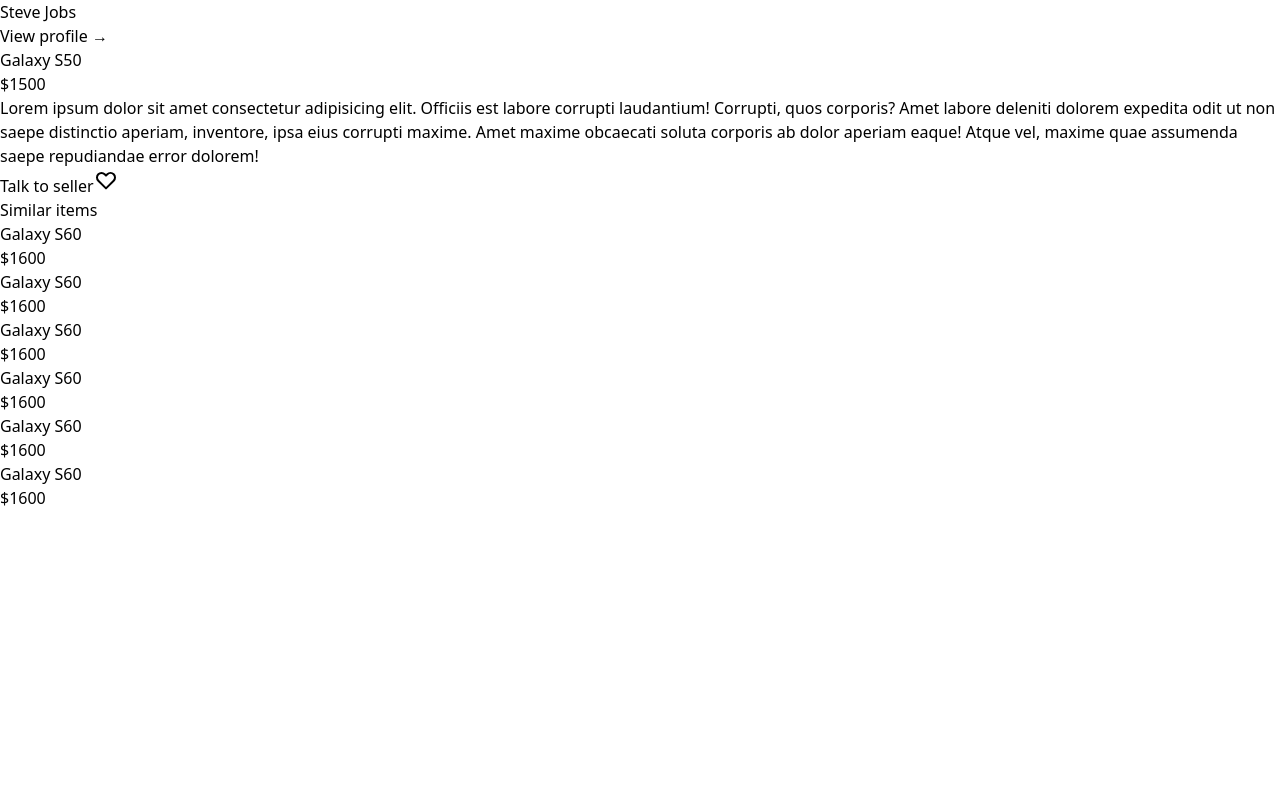
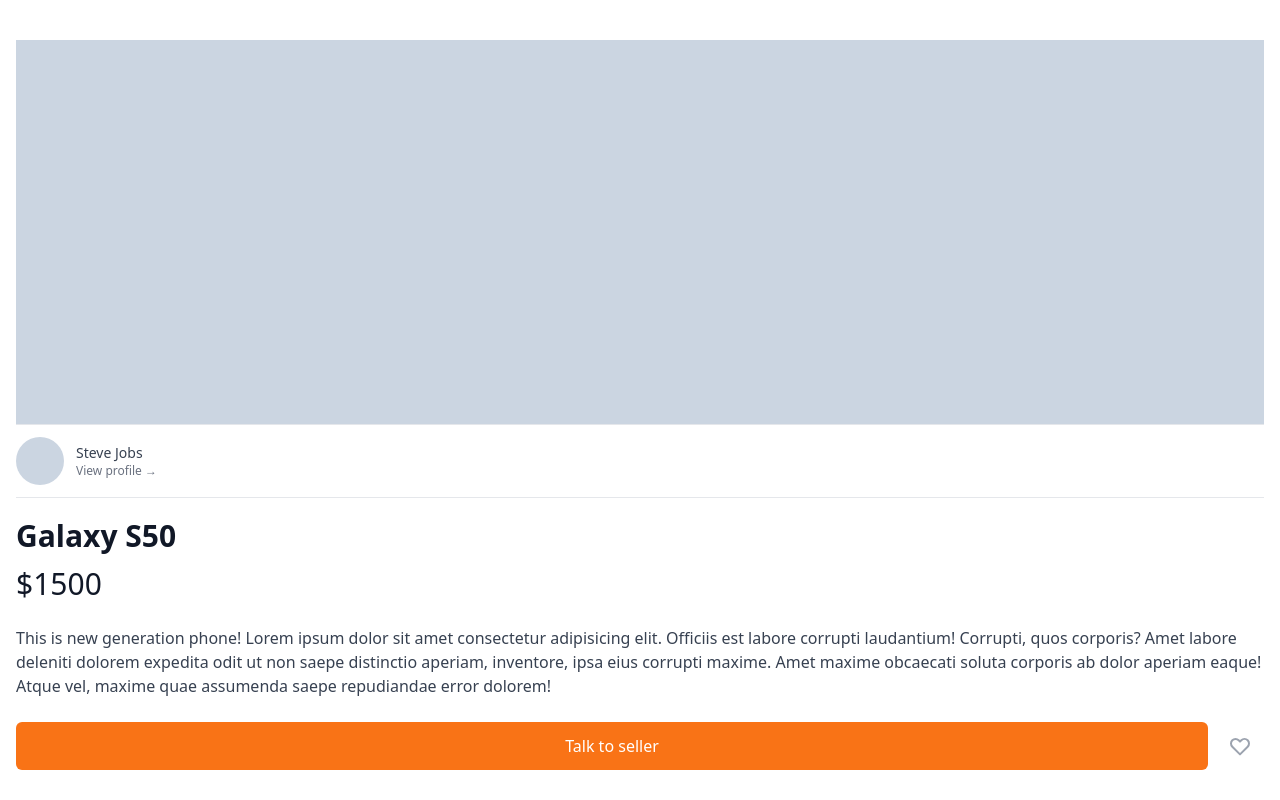
Before and after one commit to EumMericano-Study/carrot-market-clone, a Next.js app: page /items/1 in a window 1280 px wide. Shown: the top 800 px of the page. Built offline with nearby package versions, Linux system fonts and the light colour scheme.

Commit message:
style: Set style on detail pages

```diff
--- a/pages/items/[id].tsx
+++ b/pages/items/[id].tsx
@@ -2,42 +2,49 @@
 
 export default function ItemDetail() {
   return (
+    <div className="px-4 py-10">
+      <div className="mb-8">
+        <div className="h-96 bg-slate-300" />
+        <div className="flex items-center cursor-pointer py-3 space-x-3 border-y">
+          <div className="w-12 h-12 bg-slate-300 rounded-full" />
           <div>
-      <div>
-        <div />
-        <div>
-          <p>Steve Jobs</p>
-          <p>View profile &rarr;</p>
+            <p className="text-sm font-medium text-gray-700">Steve Jobs</p>
+            <p className="text-xs font-medium text-gray-500">
+              View profile &rarr;
+            </p>
           </div>
         </div>
-      <div>
-        <h1>Galaxy S50</h1>
-        <p>$1500</p>
-        <p>
-          Lorem ipsum dolor sit amet consectetur adipisicing elit. Officiis est
-          labore corrupti laudantium! Corrupti, quos corporis? Amet labore
-          deleniti dolorem expedita odit ut non saepe distinctio aperiam,
-          inventore, ipsa eius corrupti maxime. Amet maxime obcaecati soluta
-          corporis ab dolor aperiam eaque! Atque vel, maxime quae assumenda
-          saepe repudiandae error dolorem!
+        <div className="mt-5">
+          <h1 className="text-3xl font-bold text-gray-900">Galaxy S50</h1>
+          <span className="block text-3xl text-gray-900 mt-3">$1500</span>
+          <p className="text-gray-700 my-6">
+            This is new generation phone! Lorem ipsum dolor sit amet consectetur
+            adipisicing elit. Officiis est labore corrupti laudantium! Corrupti,
+            quos corporis? Amet labore deleniti dolorem expedita odit ut non
+            saepe distinctio aperiam, inventore, ipsa eius corrupti maxime. Amet
+            maxime obcaecati soluta corporis ab dolor aperiam eaque! Atque vel,
+            maxime quae assumenda saepe repudiandae error dolorem!
           </p>
-        <div>
-          <button>Talk to seller</button>
-          <button>
+          <div className="flex justify-between items-center space-x-2">
+            <button className="flex-1 bg-orange-500 font-medium text-white py-3 rounded-md hover:bg-orange-600 focus:outline-none focus:ring-2 focus:ring-offset-2 focus:ring-orange-500">
+              Talk to seller
+            </button>
+            <button className="flex justify-center items-center text-gray-400 p-3 rounded-md hover:bg-gray-100 hover:text-gray-500">
               <HeartIcon className="w-6 h-6" />
             </button>
           </div>
         </div>
+      </div>
       <div>
-        <h2>Similar items</h2>
-        <div>
+        <h2 className="text-2xl font-bold text-gray-900">Similar items</h2>
+        <div className="grid grid-cols-2 gap-4 mt-6">
           {Array(6)
             .fill("")
             .map((_, index) => (
               <div key={index}>
-                <div />
-                <h3>Galaxy S60</h3>
-                <p>$1600</p>
+                <div className="w-full h-56 bg-slate-300 mb-4" />
+                <h3 className="text-gray-700 -mb-0.5">Galaxy S60</h3>
+                <span className="text-sm font-medium text-gray-900">$1600</span>
               </div>
             ))}
         </div>
```
Lines whose indentation alone changed are shown as unchanged.
